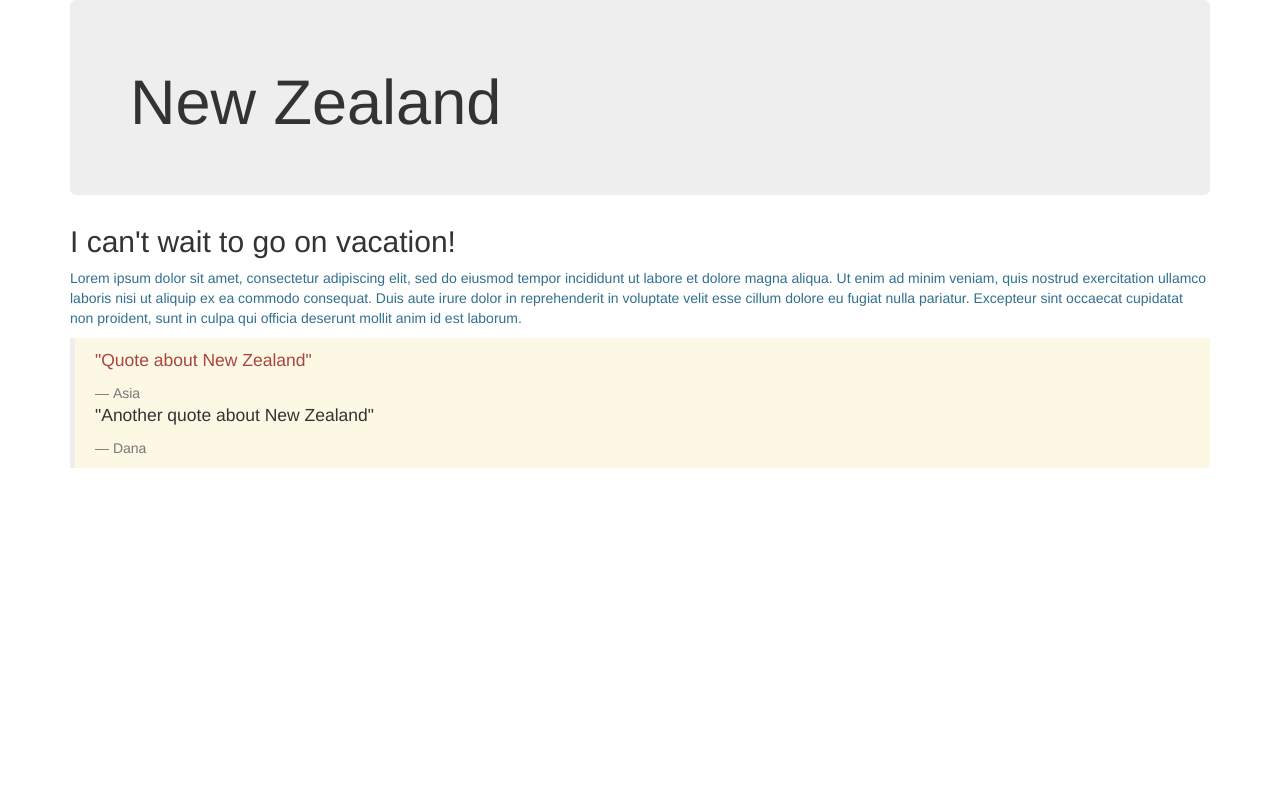
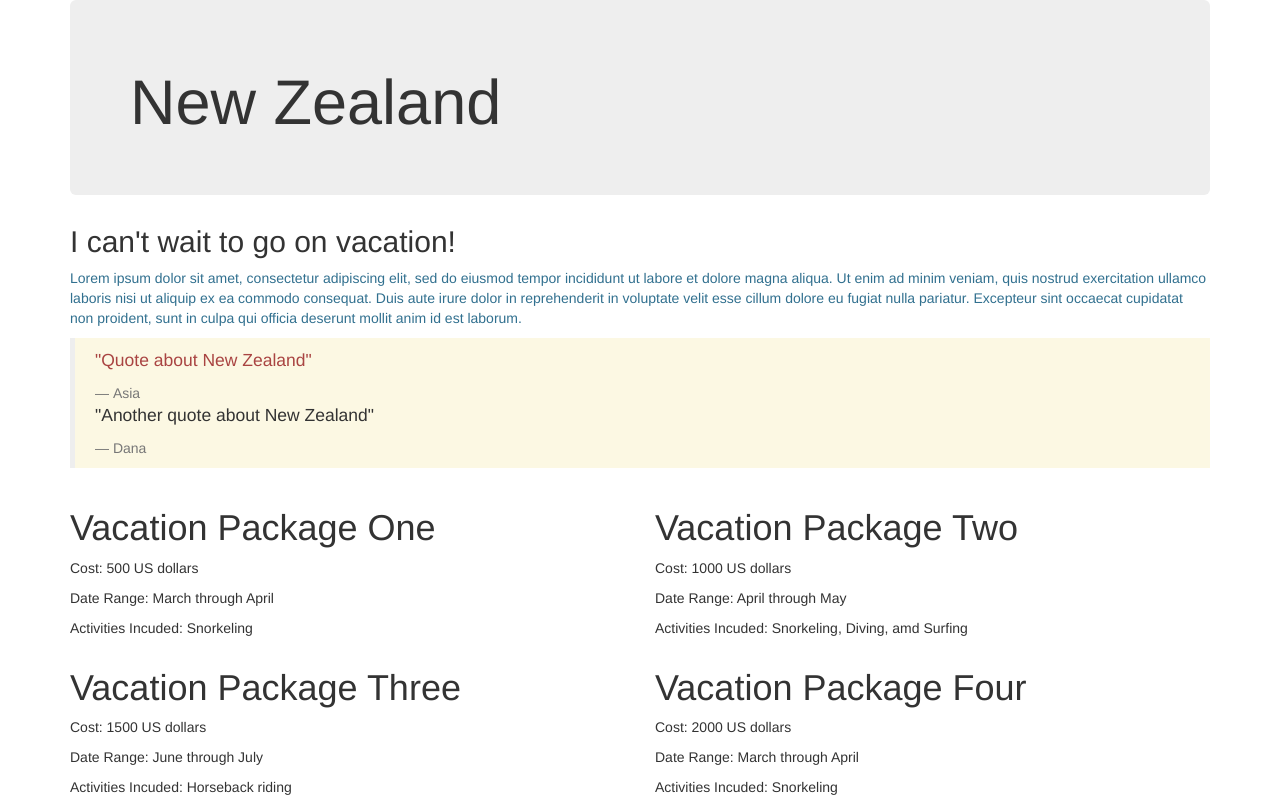
Before and after one commit to akane0915/new-zealand, a plain HTML site: page index.html in a window 1280 px wide. Drawn offline with Linux system fonts and the light colour scheme.

Commit message:
add vacation packages and 2x2 grid

```diff
--- a/index.html
+++ b/index.html
@@ -18,5 +18,40 @@
         <footer>Dana</footer>
       </blockquote>
     </div>
+
+    <div class="container">
+      <div class="row"> <!--Row 1 Begin-->
+        <div class="col-md-6"> <!--Row 1 Column 1 Begin-->
+          <h1>Vacation Package One</h1>
+          <p>Cost: 500 US dollars</p>
+          <p>Date Range: March through April</p>
+          <p>Activities Incuded: Snorkeling</p>
+        </div> <!--Row 1 Column 1 End-->
+
+        <div class="col-md-6"> <!--Row 1 Column 2 Begin-->
+          <h1>Vacation Package Two</h1>
+          <p>Cost: 1000 US dollars</p>
+          <p>Date Range: April through May</p>
+          <p>Activities Incuded: Snorkeling, Diving, amd Surfing</p>
+        </div> <!--Row 1 Column 2 End-->
+      </div> <!--Row 1 End-->
+
+      <div class="row"> <!--Row 2 Begin-->
+        <div class="col-md-6"> <!--Row 2 Column 1 Begin-->
+          <h1>Vacation Package Three</h1>
+          <p>Cost: 1500 US dollars</p>
+          <p>Date Range: June through July</p>
+          <p>Activities Incuded: Horseback riding</p>
+        </div> <!--Row 2 Column 1 End-->
+
+        <div class="col-md-6"> <!--Row 2 Column 2 Begin-->
+          <h1>Vacation Package Four</h1>
+          <p>Cost: 2000 US dollars</p>
+          <p>Date Range: March through April</p>
+          <p>Activities Incuded: Snorkeling</p>
+        </div> <!--Row 2 Column 2 End-->
+
+      </div> <!--Row 2 End-->
+    </div> <!--Container End-->
   </body>
 </html>
```
